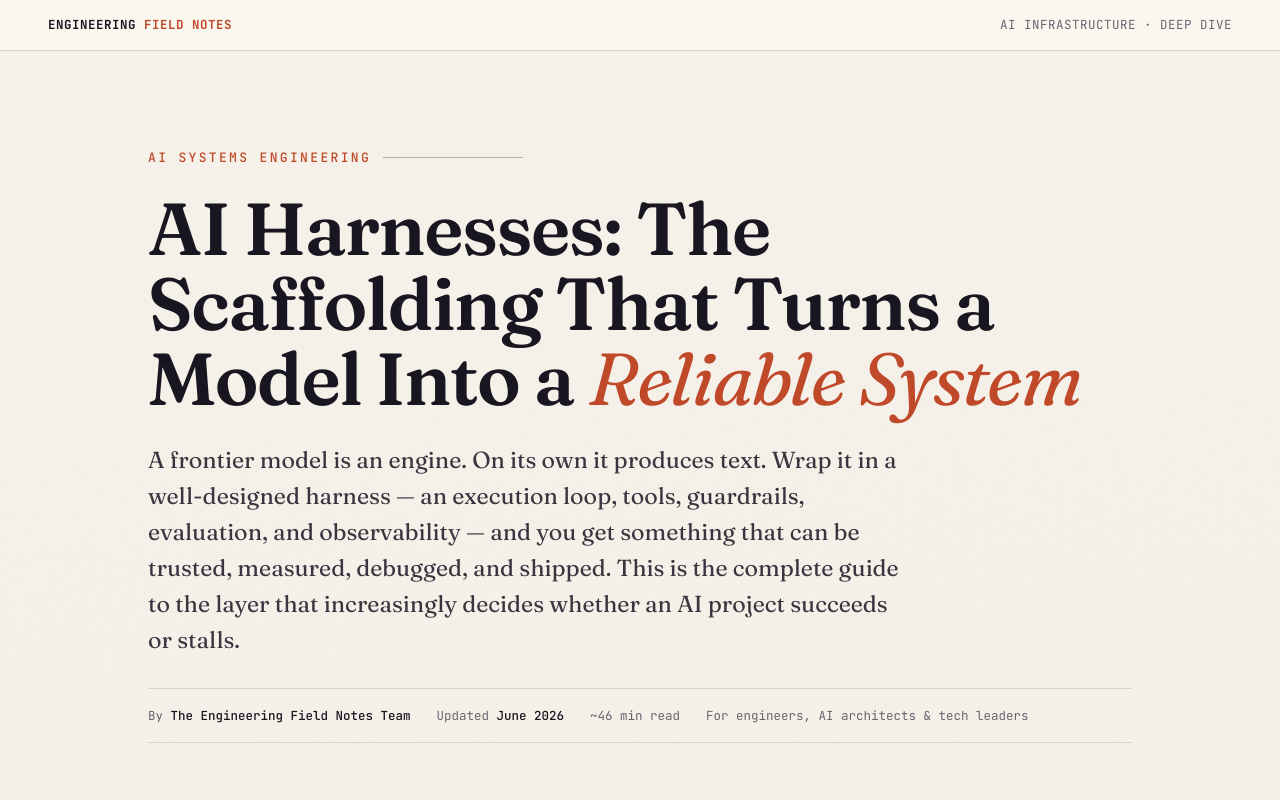
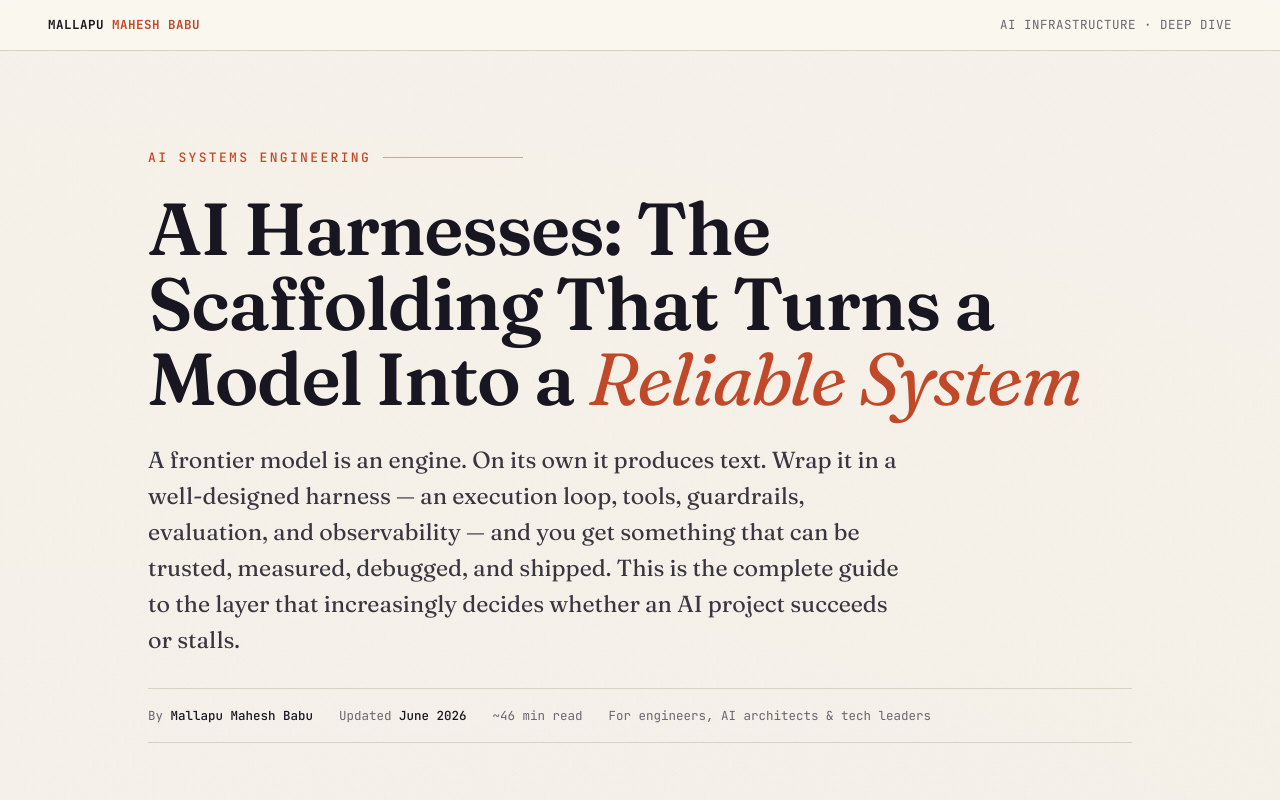
Before and after one commit to mmahesh09/AI-Harness, a plain HTML site: page index.html in a window 1280 px wide. Shown: the top 800 px of the page. Drawn offline with Linux system fonts and the light colour scheme.

Commit message:
Update index.html

```diff
--- a/index.html
+++ b/index.html
@@ -300,7 +300,7 @@
 <div class="wrap">
 
 <div class="topbar">
-  <span class="brand">Engineering <b>Field Notes</b></span>
+  <span class="brand">Mallapu <b>Mahesh Babu</b></span>
   <span class="meta">AI INFRASTRUCTURE · DEEP DIVE</span>
 </div>
 
@@ -309,7 +309,7 @@
   <h1>AI Harnesses: The Scaffolding That Turns a Model Into a <em>Reliable System</em></h1>
   <p class="dek">A frontier model is an engine. On its own it produces text. Wrap it in a well-designed harness — an execution loop, tools, guardrails, evaluation, and observability — and you get something that can be trusted, measured, debugged, and shipped. This is the complete guide to the layer that increasingly decides whether an AI project succeeds or stalls.</p>
   <div class="byline">
-    <span>By <b>The Engineering Field Notes Team</b></span>
+    <span>By <b>Mallapu Mahesh Babu</b></span>
     <span>Updated <b>June 2026</b></span>
     <span>~46 min read</span>
     <span>For engineers, AI architects &amp; tech leaders</span>
```
